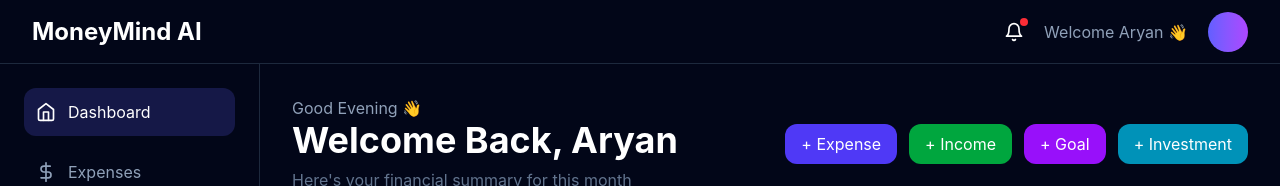
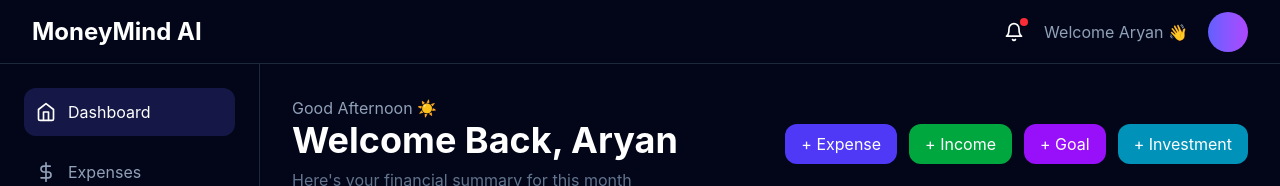
Before and after one commit to Aryank35/MoneyMindAi, a React (Vite) app in the folder client/: page /dashboard in a window 1280 px wide. Shown: the top 186 px of the page. Built offline with nearby package versions, Linux system fonts and the light colour scheme; no server answers.

Commit message:
Removed the hardcoding for greeting

```diff
--- a/client/src/pages/Dashboard.jsx
+++ b/client/src/pages/Dashboard.jsx
@@ -72,6 +72,24 @@ export default function Dashboard() {
       )
       : 0;
 
+  const getGreeting = () => {
+    const hour = new Date().getHours();
+
+    if (hour < 12) {
+      return "Good Morning 🌅";
+    }
+
+    if (hour < 17) {
+      return "Good Afternoon ☀️";
+    }
+
+    if (hour < 21) {
+      return "Good Evening 🌇";
+    }
+
+    return "Good Night 🌙";
+  };
+
   return (
     <DashboardLayout>
 
@@ -81,7 +99,7 @@ export default function Dashboard() {
 
         <div>
           <p className="text-slate-400">
-            Good Evening 👋
+            {getGreeting()}
           </p>
 
           <h2 className="text-4xl font-bold">
```
Lines whose indentation alone changed are shown as unchanged.
